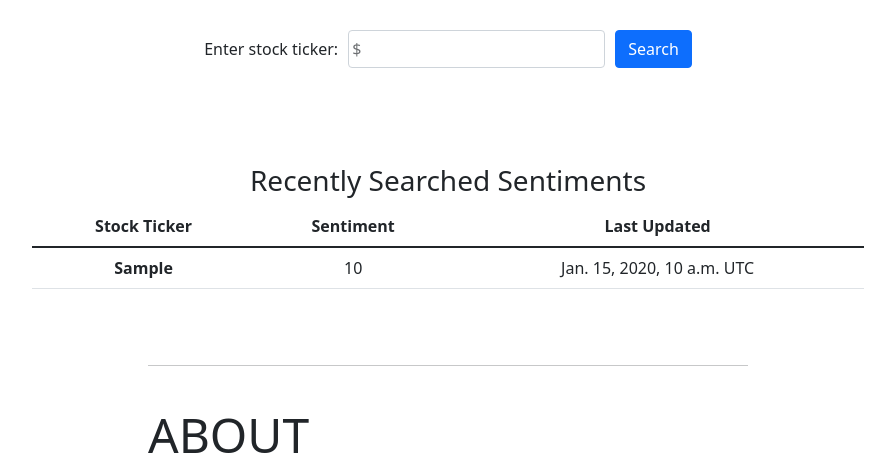
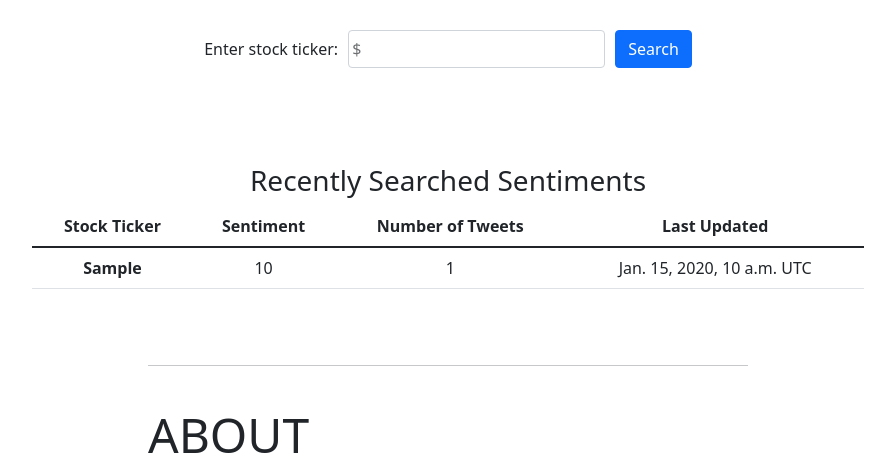
Before and after one commit to stevenloppe/571-term-project, a Django app: page / in a window 1280 px wide. Shown: the part 232-706 px from the top of the page, without its empty margins (192-1087 px from the left). Run offline with Django 3.2, Linux system fonts and the light colour scheme; tables that the repository leaves empty hold one stand-in row (values such as "Sample post"); some libraries are stand-ins or nearby versions.

Commit message:
added number of tweets column

```diff
--- a/main/templates/index.html
+++ b/main/templates/index.html
@@ -45,6 +45,7 @@
                   <tr>
                     <th scope="col">Stock Ticker</th>
                     <th scope="col">Sentiment</th>
+                    <th scope="col">Number of Tweets</th>
                     <th scope="col">Last Updated</th>
                   </tr>
                 </thead>
@@ -54,6 +55,7 @@
                     <tr>
                       <th scope="row">{{stock.stockTicker}}</th>
                       <td>{{stock.sentimentScore}}</td>
+                      <td>{{stock.numTweets}}</td>
                       <td>{{stock.lastUpdated}} UTC</td>
                     </tr>
                   {% endfor %}
```
